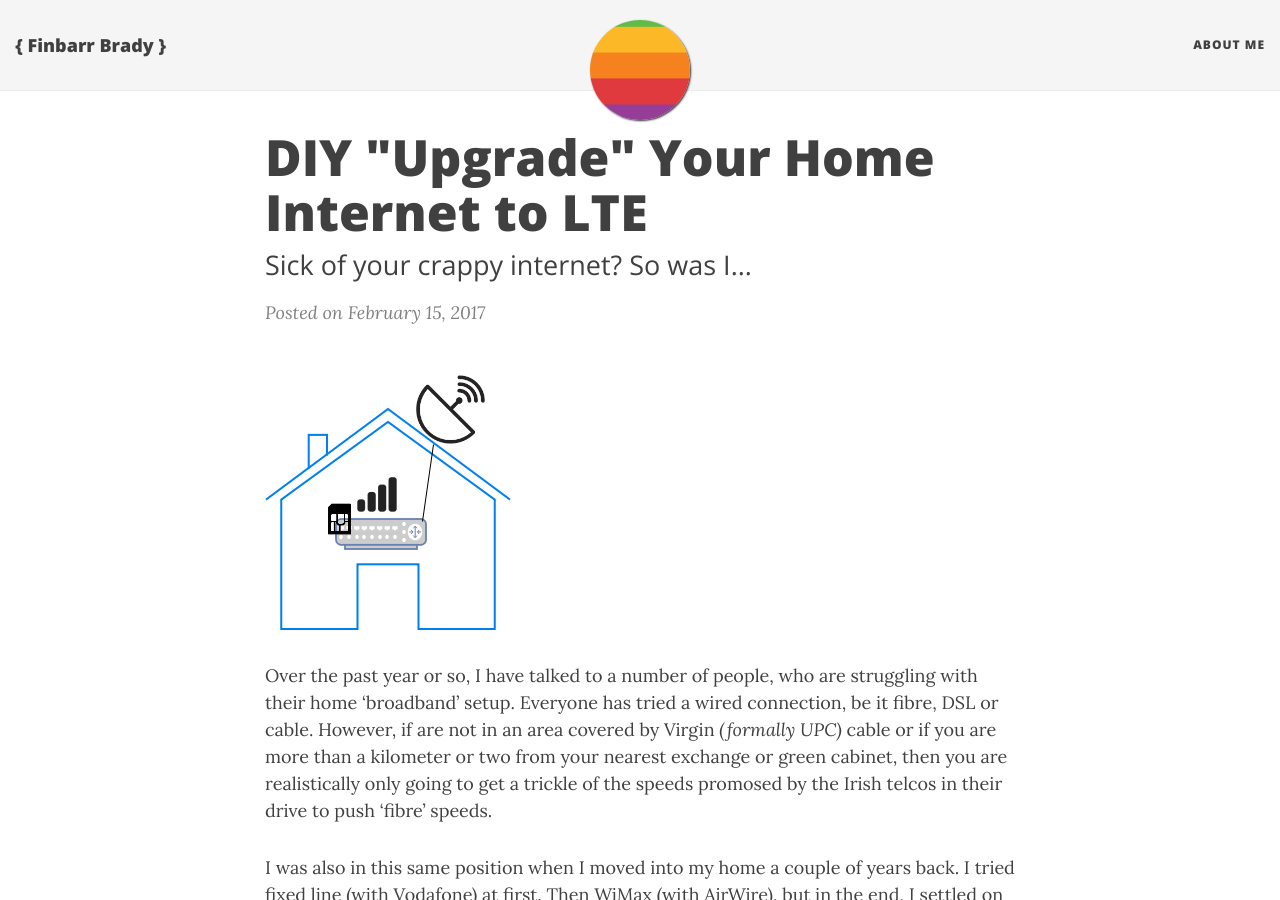
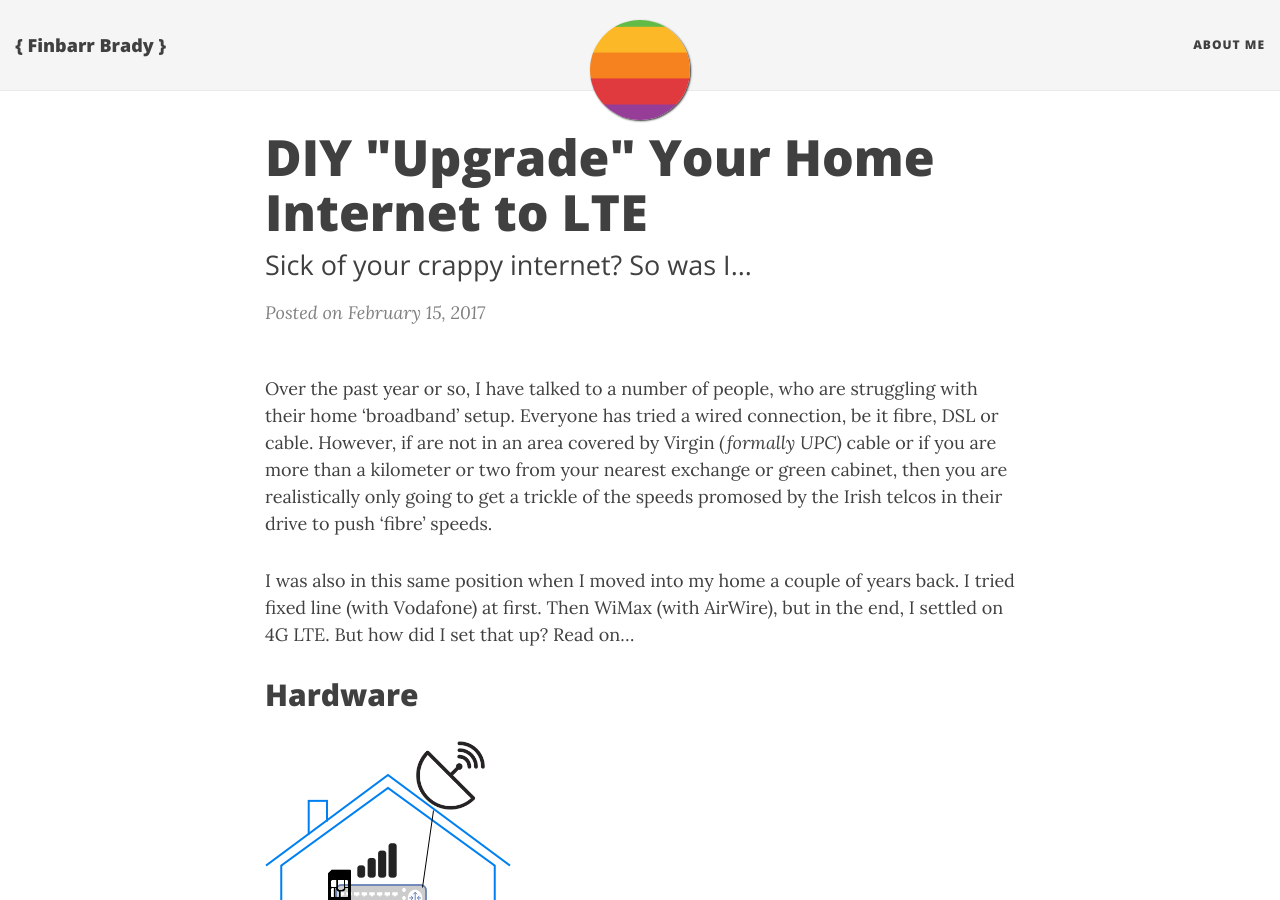
Before and after one commit to fbradyirl/fbradyirl_archive.github.io, a Jekyll site: the page built from _posts/2017-02-15-diy-4g-broadband.md, in a window 1280 px wide and 900 px high. Built offline with Jekyll 4.4.1, drawn with Linux system fonts in a browser that asks for light colours; nearby versions of some CDN libraries; comment, search, counter and statistics services are not loaded.

Commit message:
Updated 2017-02-15-diy-4g-broadband.md

```diff
--- a/_posts/2017-02-15-diy-4g-broadband.md
+++ b/_posts/2017-02-15-diy-4g-broadband.md
@@ -9,14 +9,14 @@ tags:
 subtitle: Sick of your crappy internet? So was I...
 ---
 
-![LTE DIY Home Internet]({{site.baseurl}}/img/posts/lte_home.png)
-
-
 Over the past year or so, I have talked to a number of people, who are struggling with their home 'broadband' setup. Everyone has tried a wired connection, be it fibre, DSL or cable. However, if are not in an area covered by Virgin _(formally UPC)_ cable or if you are more than a kilometer or two from your nearest exchange or green cabinet, then you are realistically only going to get a trickle of the speeds promosed by the Irish telcos in their drive to push 'fibre' speeds.
 
 I was also in this same position when I moved into my home a couple of years back. I tried fixed line (with Vodafone) at first. Then WiMax (with AirWire), but in the end, I settled on 4G LTE. But how did I set that up? Read on...
 
 ## Hardware
+![LTE DIY Home Internet]({{site.baseurl}}/img/posts/lte_home.png)
+
+
 First, you will need one of these two options:
 1. a router with a built in LTE modem (and SIM card slot) OR
 2. an older "dumb" router which can support an LTE dongle modem, plugged into the USB slot of the router.
```
